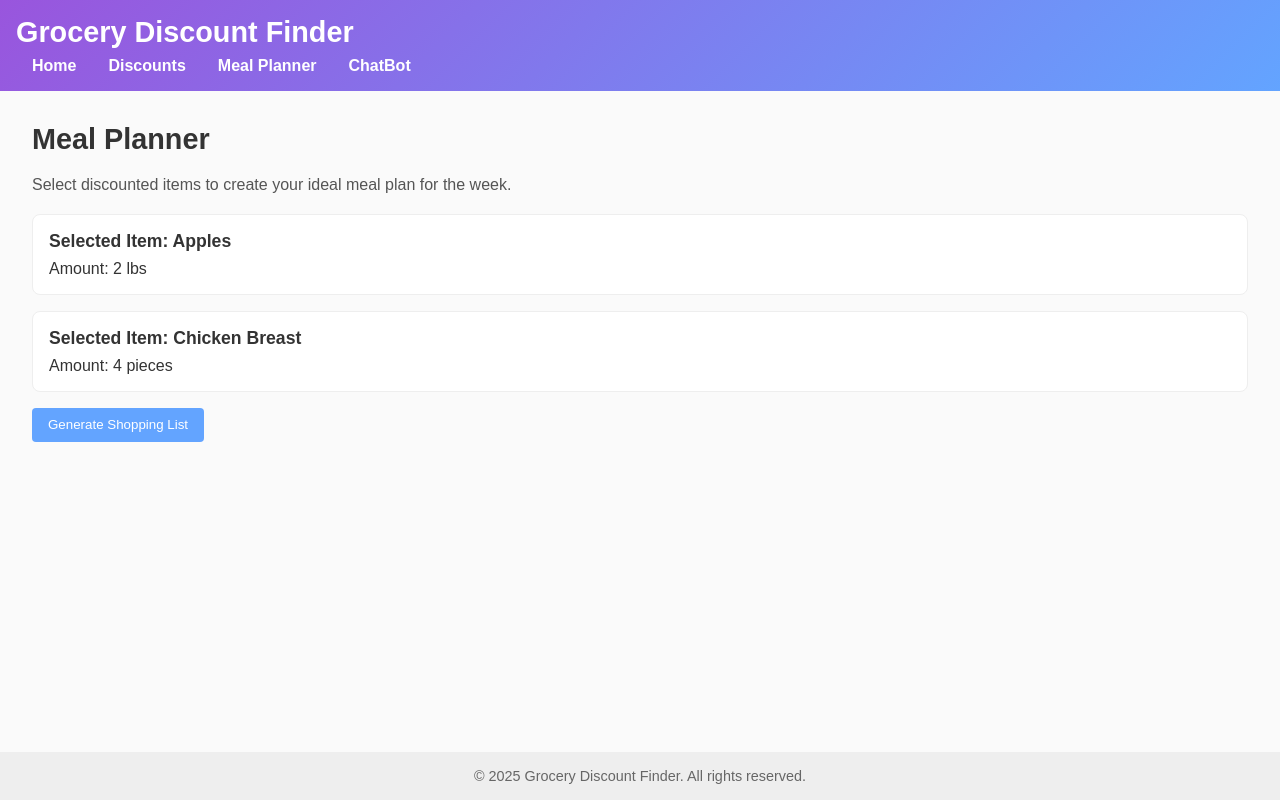
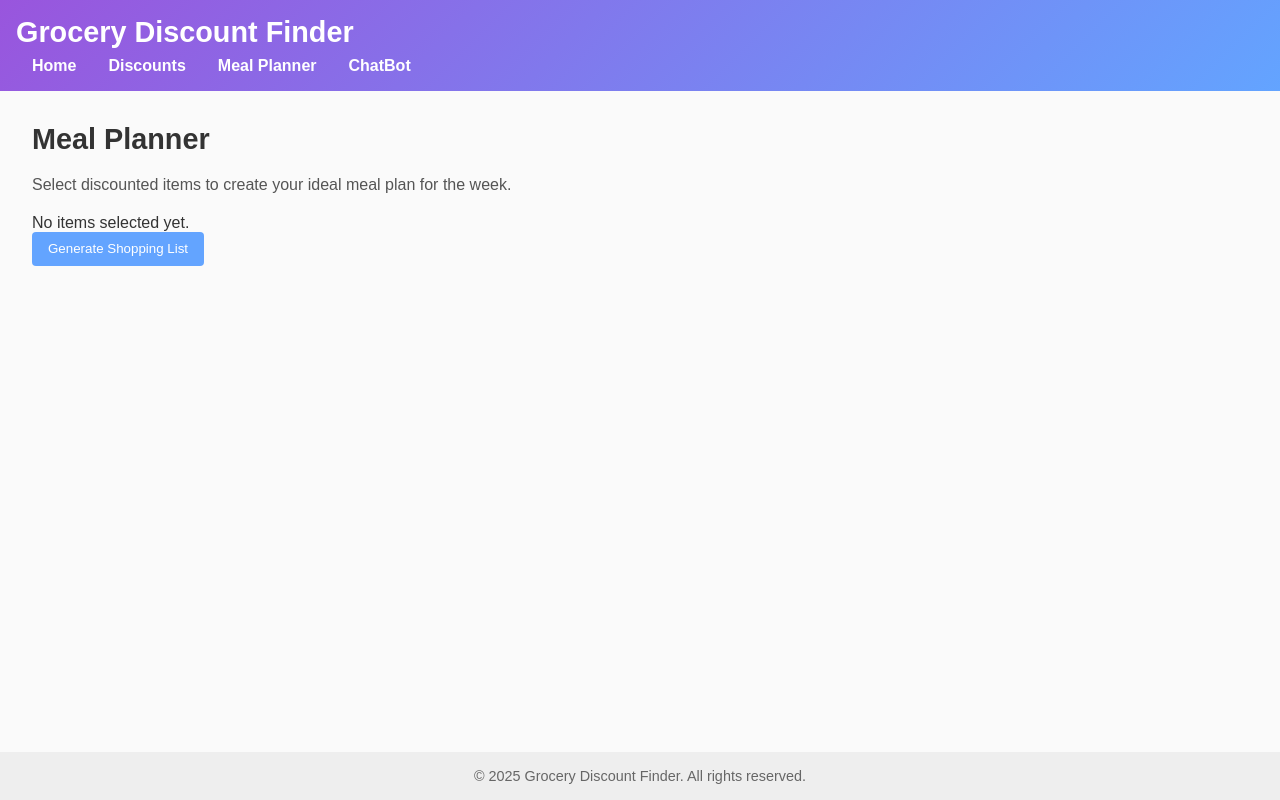
Before and after one commit to Yuanzhe2333/CS6365-Project, a React (Vite) app in the folder frontend/: page /meal-planner in a window 1280 px wide. Built offline with nearby package versions, Linux system fonts and the light colour scheme.

Commit message:
add meal planner

```diff
--- a/frontend/src/pages/GroceryDiscounts.jsx
+++ b/frontend/src/pages/GroceryDiscounts.jsx
@@ -1,67 +1,73 @@
 import React, { useState } from "react";
 import discountsData from "../data/publix-discounts.json";
-import "../assets/GroceryDiscounts.css"; // ✅ Import here
+import "../assets/GroceryDiscounts.css";
+
 function GroceryDiscounts() {
   const [selectedStore, setSelectedStore] = useState(null);
   const discounts = discountsData;
 
-  // Debug: log the raw loaded JSON
-  console.log("✅ Loaded discount data:", discounts);
+  // helper to add an item to meal plan
+  const addToMealPlan = (discount) => {
+    const existing = JSON.parse(localStorage.getItem("mealPlanItems")) || [];
+    existing.push(discount);
+    localStorage.setItem("mealPlanItems", JSON.stringify(existing));
+    alert(`${discount.item} added to your meal plan!`);
+  };
 
-  // Collect unique store names
-  const stores = [...new Set(discounts.map(d => d.store).filter(Boolean))];
-
-  // Filtered discounts based on selected store
+  const stores = [...new Set(discounts.map((d) => d.store).filter(Boolean))];
   const filteredDiscounts = selectedStore
-    ? discounts.filter(d => d.store === selectedStore)
-    : discounts; // <- show all by default for debugging
-
-  // Debug: log filtered results
-  console.log("🎯 Filtered discounts:", filteredDiscounts);
+    ? discounts.filter((d) => d.store === selectedStore)
+    : discounts;
 
   return (
     <main className="discounts-page">
       <h2>Select a Store</h2>
       <div className="store-buttons">
         <button
-            className={`store-btn ${selectedStore === null ? "active" : ""}`}
-            onClick={() => setSelectedStore(null)}
-          >
-            Show All
+          className={`store-btn ${selectedStore === null ? "active" : ""}`}
+          onClick={() => setSelectedStore(null)}
+        >
+          Show All
         </button>
-        {stores.map((store, index) => (
+        {stores.map((store, i) => (
           <button
-            key={index}
+            key={i}
             className={`store-btn ${selectedStore === store ? "active" : ""}`}
             onClick={() => setSelectedStore(store)}
           >
             {store}
           </button>
         ))}
-
       </div>
 
       <h3>
-        {selectedStore ? `Discounts at ${selectedStore}` : "All Available Discounts"}
+        {selectedStore
+          ? `Discounts at ${selectedStore}`
+          : "All Available Discounts"}
       </h3>
 
       {filteredDiscounts.length === 0 ? (
         <p>No discounts found for this store.</p>
       ) : (
         <div className="discount-list">
-          {filteredDiscounts.map((discount, index) => (
-            <div key={index} className="discount-card">
+          {filteredDiscounts.map((discount, idx) => (
+            <div key={idx} className="discount-card">
               <h4>{discount.item}</h4>
               <p>{discount.discount}</p>
-              <p><strong>Save:</strong> {discount.save_info || discount.price || "N/A"}</p>
+              <p>
+                <strong>Save:</strong>{" "}
+                {discount.save_info || discount.price || "N/A"}
+              </p>
               {discount.image_url && (
                 <img
                   src={discount.image_url}
                   alt={discount.item}
-                  style={{ width: "100px", height: "auto", marginTop: "8px" }}
+                  style={{ width: "100px", marginTop: 8 }}
                 />
               )}
-              <button>Add to Meal Plan</button>
+              <button onClick={() => addToMealPlan(discount)}>
+                Add to Meal Plan
+              </button>
             </div>
           ))}
         </div>
--- a/frontend/src/pages/MealPlanner.jsx
+++ b/frontend/src/pages/MealPlanner.jsx
@@ -1,6 +1,14 @@
-import React from "react";
+import React, { useState, useEffect } from "react";
+// import "../assets/MealPlanner.css";
 
 function MealPlanner() {
+  const [mealItems, setMealItems] = useState([]);
+
+  useEffect(() => {
+    const saved = JSON.parse(localStorage.getItem("mealPlanItems")) || [];
+    setMealItems(saved);
+  }, []);
+
   return (
     <main className="meal-planner-page">
       <h2>Meal Planner</h2>
@@ -8,16 +16,16 @@ function MealPlanner() {
         Select discounted items to create your ideal meal plan for the week.
       </p>
 
-      {/* Example static items. In a real app, you'd fetch or manage these via state. */}
-      <div className="selected-item">
-        <h4>Selected Item: Apples</h4>
-        <p>Amount: 2 lbs</p>
-      </div>
-
-      <div className="selected-item">
-        <h4>Selected Item: Chicken Breast</h4>
-        <p>Amount: 4 pieces</p>
-      </div>
+      {mealItems.length === 0 ? (
+        <p>No items selected yet.</p>
+      ) : (
+        mealItems.map((item, idx) => (
+          <div key={idx} className="selected-item">
+            <h4>Selected Item: {item.item}</h4>
+            <p>Amount: {item.save_info || item.discount || "1 unit"}</p>
+          </div>
+        ))
+      )}
 
       <button>Generate Shopping List</button>
     </main>
```
